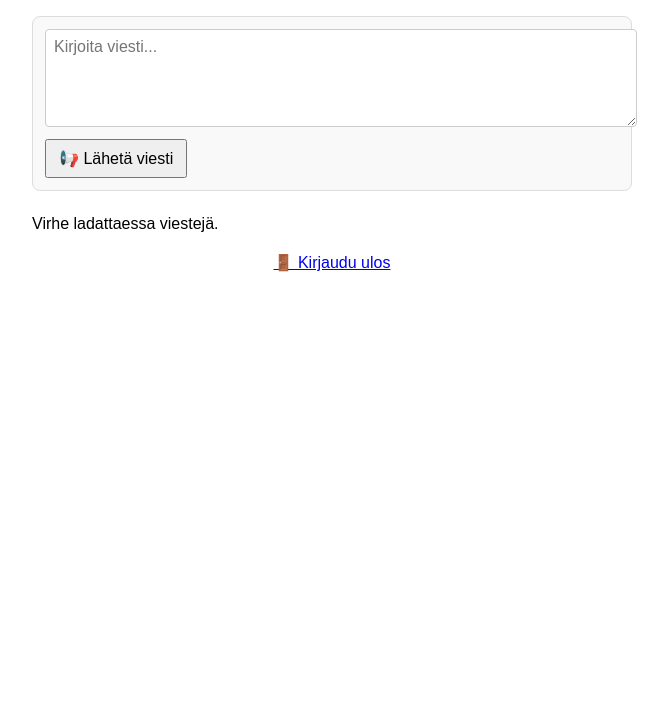
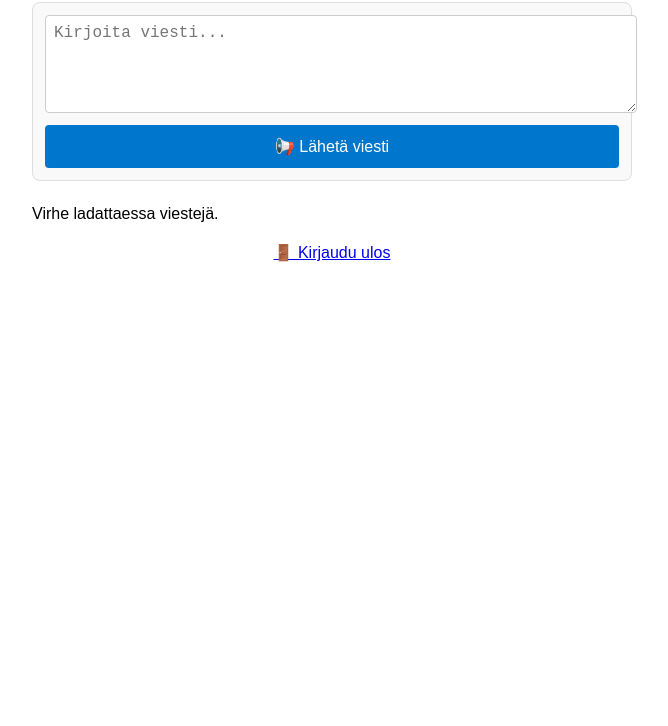
Before and after one commit to WilliamHillfield/vimero, a plain HTML site: page index.html in a window 1280 px wide. Shown: the part 74-800 px from the top of the page, without its empty margins (308-976 px from the left). Drawn offline with Linux system fonts and the light colour scheme; no server answers; sample sign-in values are in the browser's storage.

Commit message:
Update index.html

```diff
--- a/index.html
+++ b/index.html
@@ -2,16 +2,18 @@
 <html lang="fi">
 <head>
   <meta charset="UTF-8">
+  <meta name="viewport" content="width=device-width, initial-scale=1">
   <title>Vimero – Feed</title>
   <style>
     body {
       font-family: sans-serif;
       max-width: 600px;
-      margin: 2rem auto;
-      padding: 0 1rem;
+      margin: auto;
+      padding: 1rem;
     }
     h1 {
       text-align: center;
+      font-size: 1.5rem;
     }
     .post-form {
       margin-bottom: 24px;
@@ -23,8 +25,7 @@
     textarea {
       width: 100%;
       min-height: 80px;
-      font-family: inherit;
-      font-size: 1em;
+      font-size: 1rem;
       padding: 8px;
       border-radius: 4px;
       border: 1px solid #ccc;
@@ -32,9 +33,17 @@
     }
     button {
       margin-top: 8px;
-      padding: 8px 12px;
-      font-size: 1em;
+      padding: 12px;
+      font-size: 1rem;
+      width: 100%;
+      border: none;
+      border-radius: 4px;
+      background-color: #0077cc;
+      color: white;
       cursor: pointer;
+    }
+    button:hover {
+      background-color: #005fa3;
     }
     .post {
       border: 1px solid #ddd;
@@ -52,8 +61,9 @@
       text-align: center;
       margin-top: 20px;
     }
-    a {
-      margin: 0 8px;
+    .actions a {
+      margin: 0 10px;
+      display: inline-block;
     }
   </style>
 </head>
@@ -73,6 +83,6 @@
     <a href="#" onclick="logout()">🚪 Kirjaudu ulos</a>
   </div>
 
-  <script src="script.js?v=5"></script>
+  <script src="script.js?v=6"></script>
 </body>
 </html>
```
